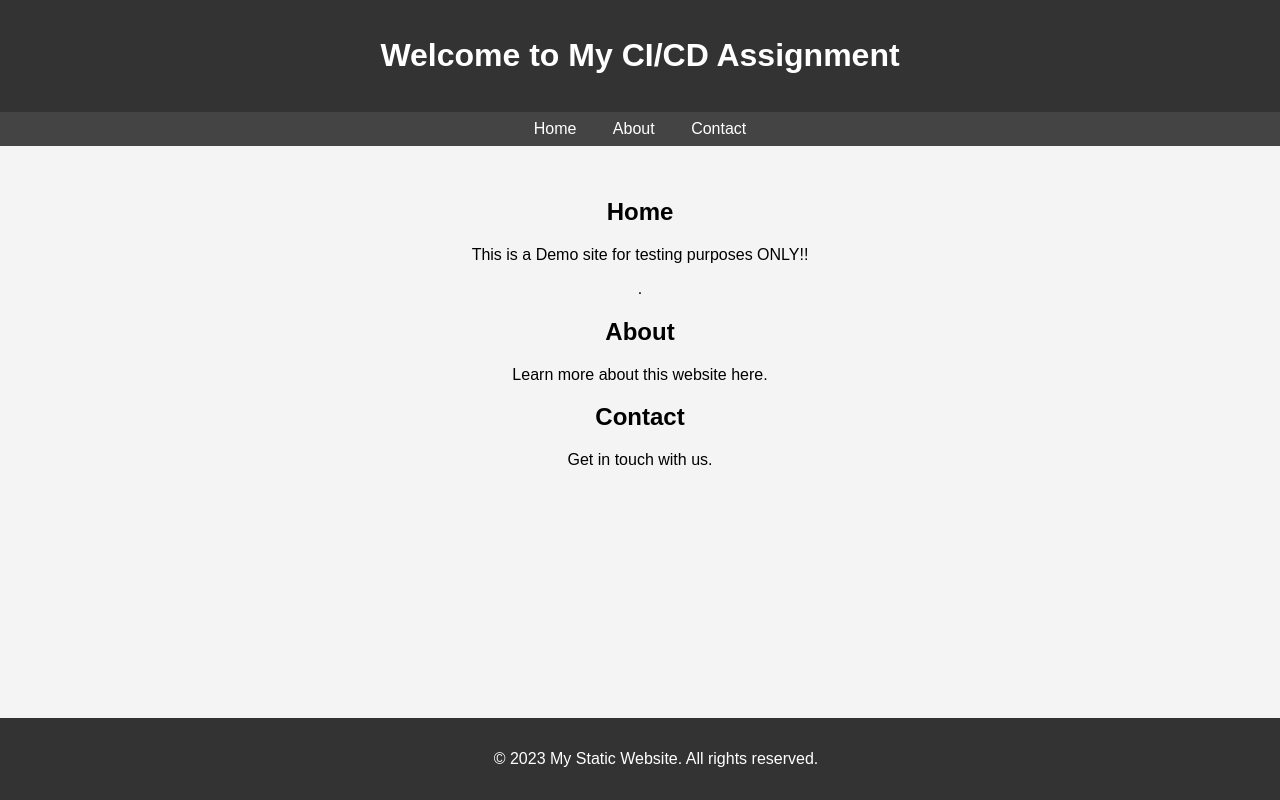
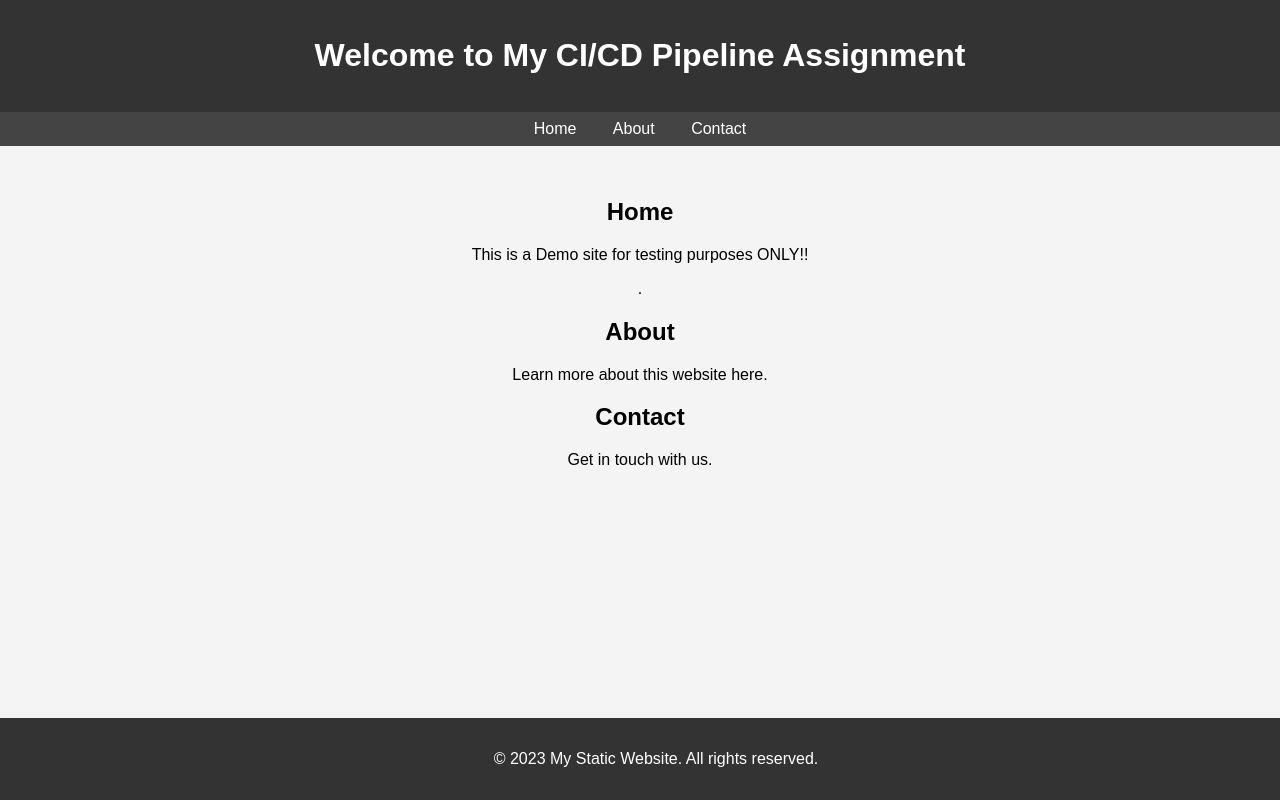
Before and after one commit to jayvient0/CI-CD-Ass, a plain HTML site: page index.html in a window 1280 px wide. Drawn offline with Linux system fonts and the light colour scheme.

Commit message:
Update header title in index.html to reflect CI/CD pipeline assignment

```diff
--- a/index.html
+++ b/index.html
@@ -44,7 +44,7 @@
 </head>
 <body>
     <header>
-        <h1>Welcome to My CI/CD Assignment</h1>
+        <h1>Welcome to My CI/CD Pipeline Assignment</h1>
     </header>
     <nav>
         <a href="#home">Home</a>
```
